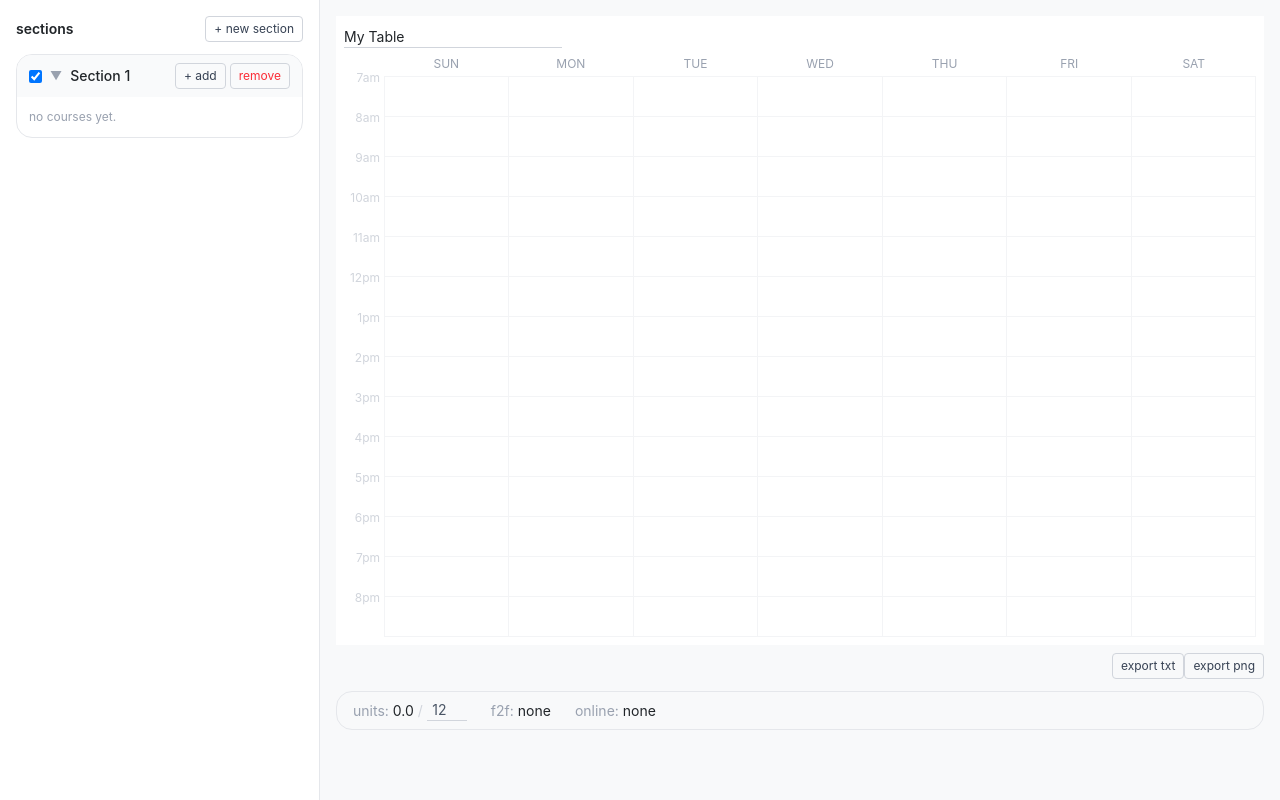
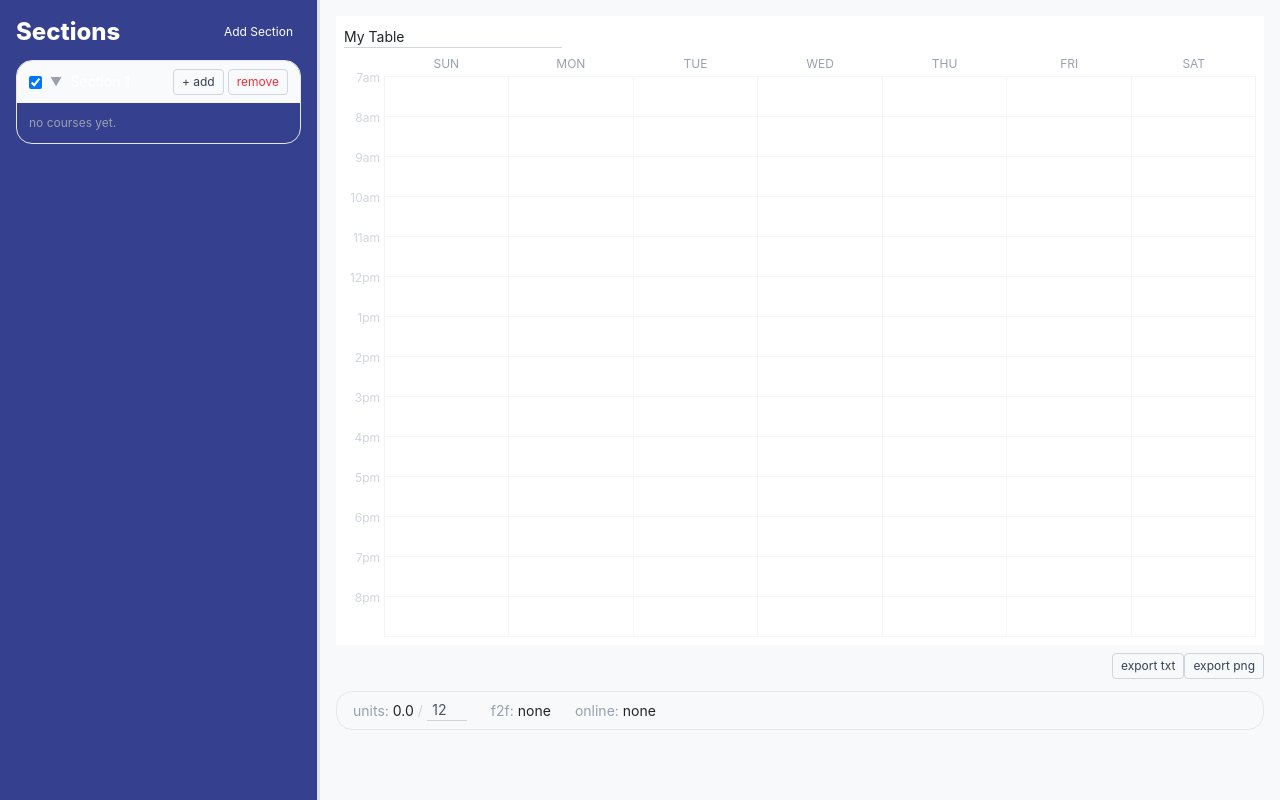
Before and after one commit to bnjmzzn/enyu-sched, a React (Vite) app: page / in a window 1280 px wide. Built offline with nearby package versions, Linux system fonts and the light colour scheme.

Commit message:
style: theme sidebar

```diff
--- a/src/components/sidebar/Sidebar.tsx
+++ b/src/components/sidebar/Sidebar.tsx
@@ -14,20 +14,24 @@ export default function Sidebar({ open, onToggle }: Props) {
         <>
             <aside
                 className={`
-                    flex flex-col bg-white border-r border-gray-200 overflow-y-auto z-40
-                    fixed inset-y-0 left-0 w-80 transition-transform duration-200
+                    flex flex-col overflow-y-auto
+                    text-white
+                    bg-[var(--color-brand)]
+                    border-r-3 border-[var(--color-border)]
+                    fixed inset-y-0 left-0 z-40 w-80
+                    transition-transform duration-200
                     md:relative md:translate-x-0 md:flex md:w-80 md:shrink-0
                     ${open ? "translate-x-0" : "-translate-x-full md:translate-x-0"}
                 `}
             >
                 <div className="flex flex-col gap-3 p-4 flex-1">
                     <div className="flex items-center justify-between">
-                        <span className="text-sm font-semibold">sections</span>
-                        <Button onClick={addSection}>+ new section</Button>
+                    <span className="text-2xl font-extrabold tracking-normal">Sections</span>
+                        <Button variant="secondary" onClick={addSection}>Add Section</Button>
                     </div>
 
                     {sections.length === 0 && (
-                        <p className="text-xs text-gray-400">no sections yet.</p>
+                        <p className="text-gray-400">No sections yet.</p>
                     )}
 
                     {sections.map((section) => (
```
